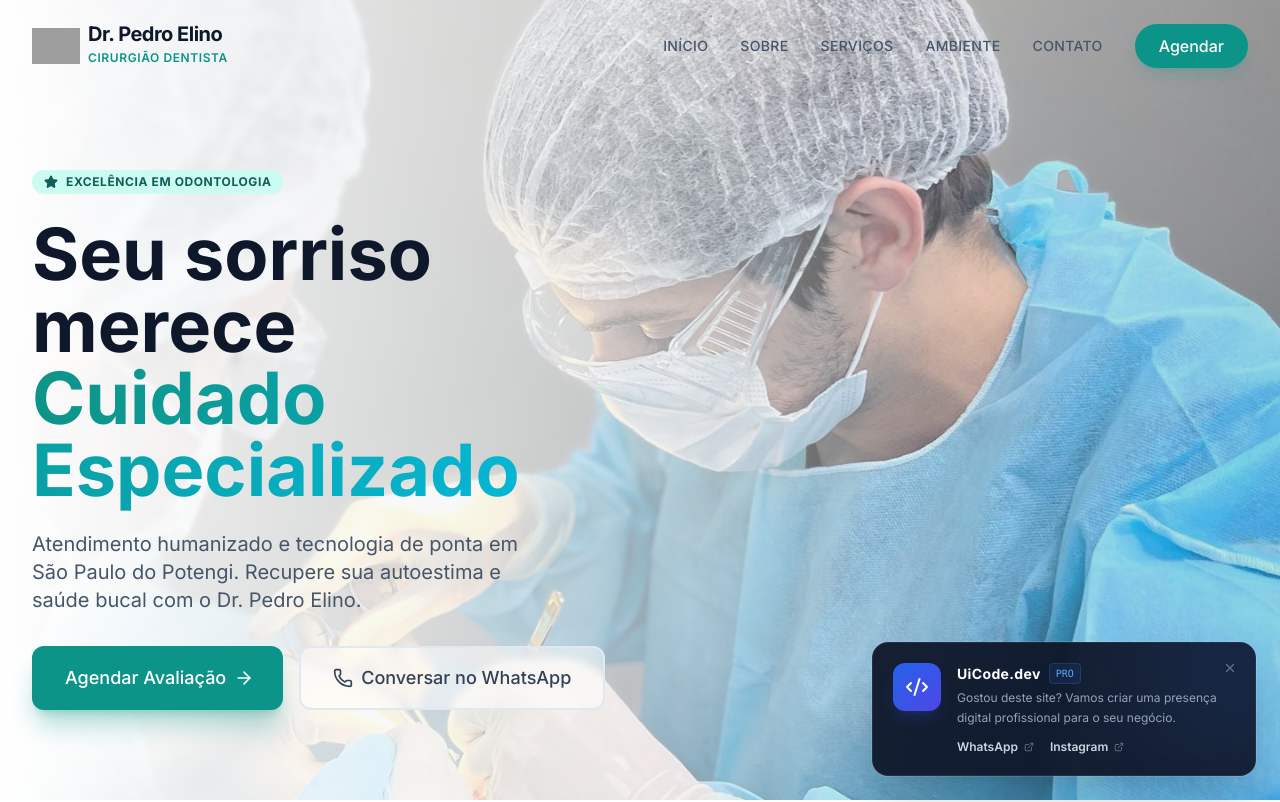
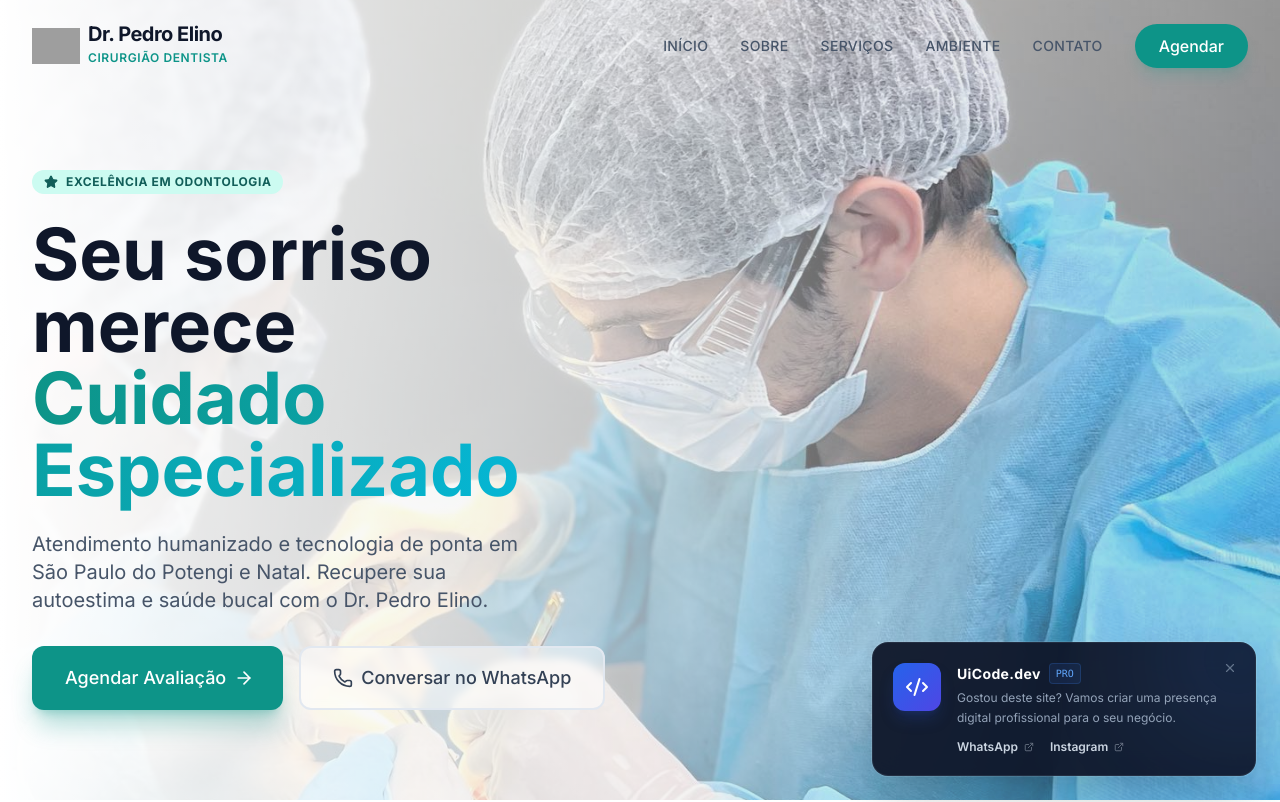
Before and after one commit to lucasanttos/drpedro, a React (Vite) app: page / in a window 1280 px wide. Shown: the top 802 px of the page. Built offline with nearby package versions, Linux system fonts and the light colour scheme; grey boxes are pictures that could not be loaded.

Commit message:
adc endereço

```diff
--- a/src/App.jsx
+++ b/src/App.jsx
@@ -31,6 +31,11 @@ const DATA = {
       city: "Natal",
       address: "Rua Presidente José Bento, 721 (Na Clinica Odontomais)- Alecrim, Natal ",
       link: "https://maps.app.goo.gl/hJbLRhmYt4J9barKA"
+    },
+    {
+      city: "Parnamirim",
+      address: "Av. Ayrton Senna, 2349 - Nova Parnamirim",
+      link: "https://maps.app.goo.gl/Zw5wE55JQzrUzTBe9"
     }
   ],
   colors: {
@@ -464,7 +469,7 @@ export default function App() {
               </motion.h1>
 
               <motion.p variants={staggerItem} className="text-lg md:text-xl text-slate-600 mb-8 leading-relaxed max-w-lg">
-                Atendimento humanizado e tecnologia de ponta em São Paulo do Potengi.
+                Atendimento humanizado e tecnologia de ponta em São Paulo do Potengi e Natal.
                 Recupere sua autoestima e saúde bucal com o Dr. Pedro Elino.
               </motion.p>
 
```
